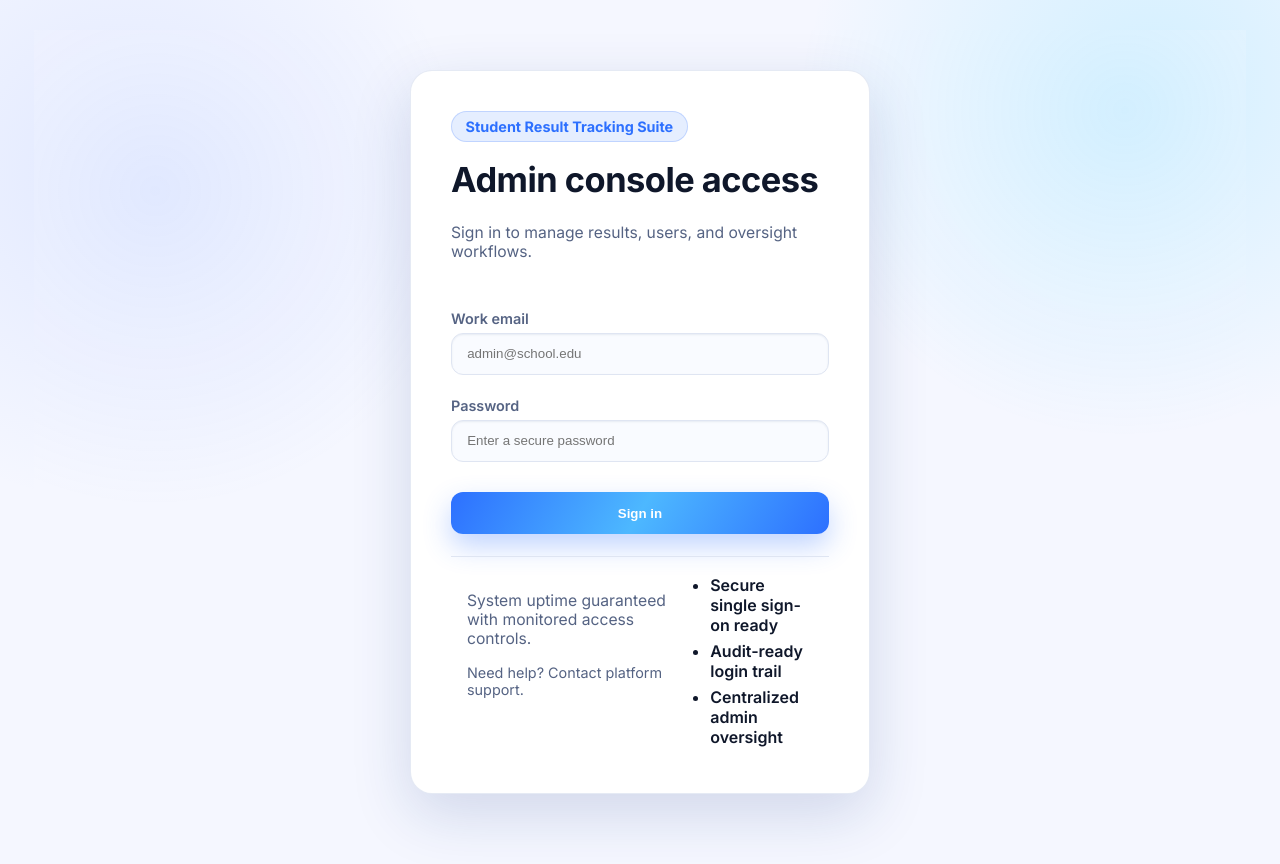
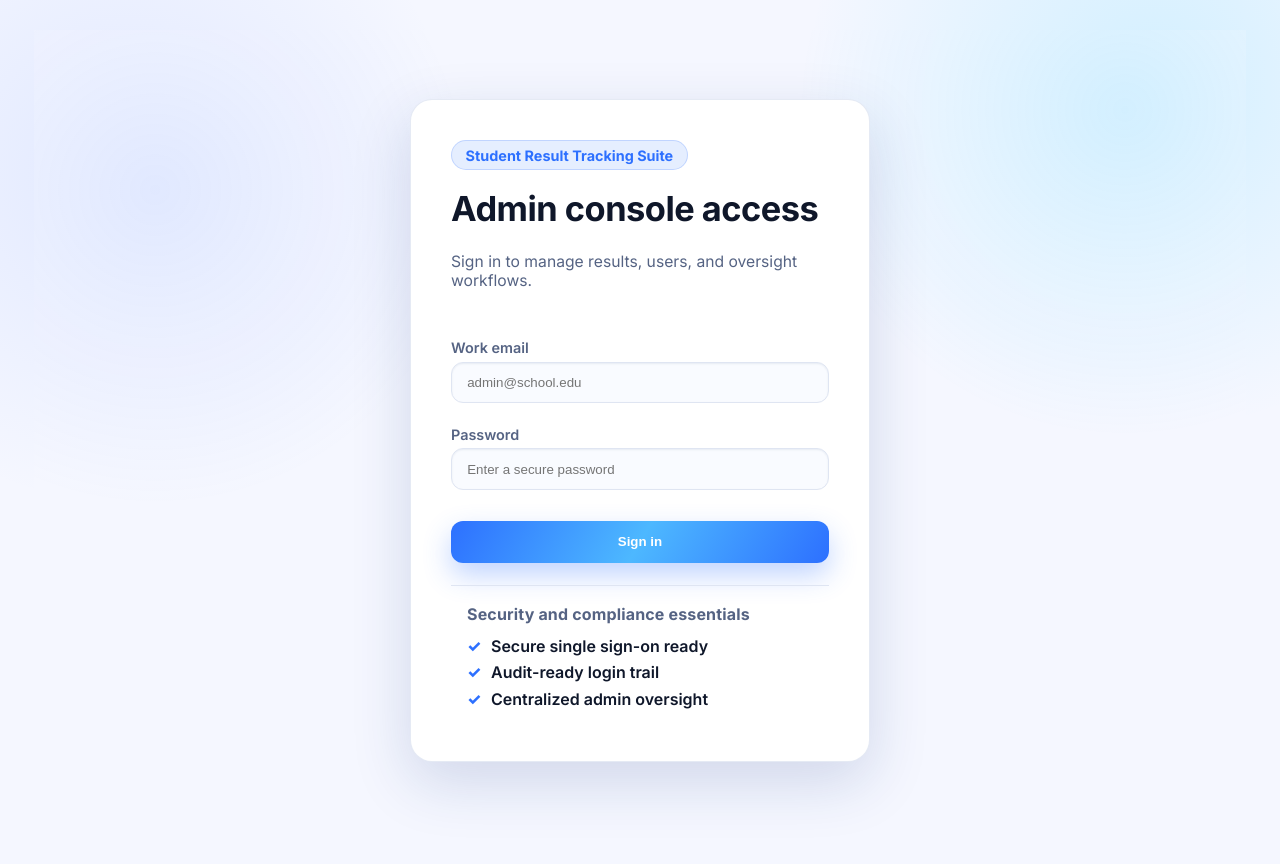
Before and after one commit to BADARRASHEED/Student-Result-Tracking, a Next.js app in the folder frontend/: page /login in a window 1280 px wide. Built offline with nearby package versions, Linux system fonts and the light colour scheme; no server answers.

Commit message:
Streamline login page highlights

```diff
--- a/frontend/app/globals.css
+++ b/frontend/app/globals.css
@@ -192,25 +192,42 @@ textarea:focus {
 
 .auth-meta {
   margin-top: 0.25rem;
-  padding: 1.15rem 1rem 0.4rem;
+  padding: 1.15rem 1rem 0.75rem;
   border-top: 1px solid var(--border);
   display: flex;
-  gap: 1rem;
+  flex-direction: column;
+  gap: 0.75rem;
   align-items: flex-start;
-  justify-content: space-between;
 }
 
-.auth-meta ul {
+.auth-meta-title {
   margin: 0;
-  padding-left: 1.2rem;
+  color: var(--muted);
+  font-weight: 700;
+  letter-spacing: 0.01em;
+}
+
+.auth-meta-list {
+  margin: 0;
+  padding: 0;
+  list-style: none;
   color: var(--text);
   display: grid;
-  gap: 0.35rem;
+  gap: 0.4rem;
+}
+
+.auth-meta-list li {
+  position: relative;
+  padding-left: 1.5rem;
   font-weight: 600;
 }
 
-.auth-meta li {
-  list-style: disc;
+.auth-meta-list li::before {
+  content: "✓";
+  position: absolute;
+  left: 0;
+  color: var(--primary);
+  font-weight: 800;
 }
 
 .auth-footer {
--- a/frontend/app/login/page.tsx
+++ b/frontend/app/login/page.tsx
@@ -99,11 +99,8 @@ export default function LoginPage() {
           </form>
 
           <div className="auth-meta">
-            <div>
-              <p className="muted">System uptime guaranteed with monitored access controls.</p>
-              <p className="muted subtle">Need help? Contact platform support.</p>
-            </div>
-            <ul>
+            <p className="auth-meta-title">Security and compliance essentials</p>
+            <ul className="auth-meta-list">
               <li>Secure single sign-on ready</li>
               <li>Audit-ready login trail</li>
               <li>Centralized admin oversight</li>
```
